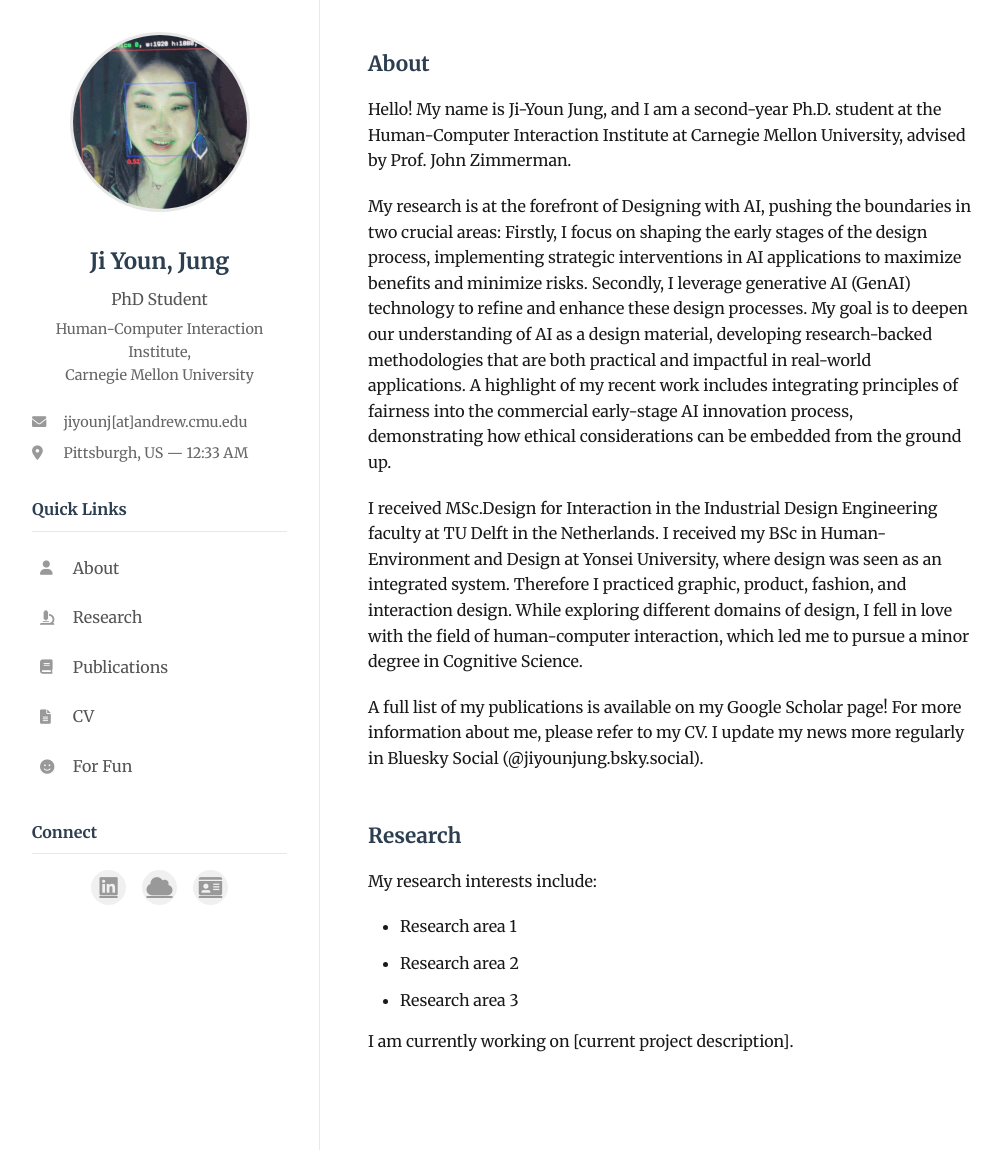
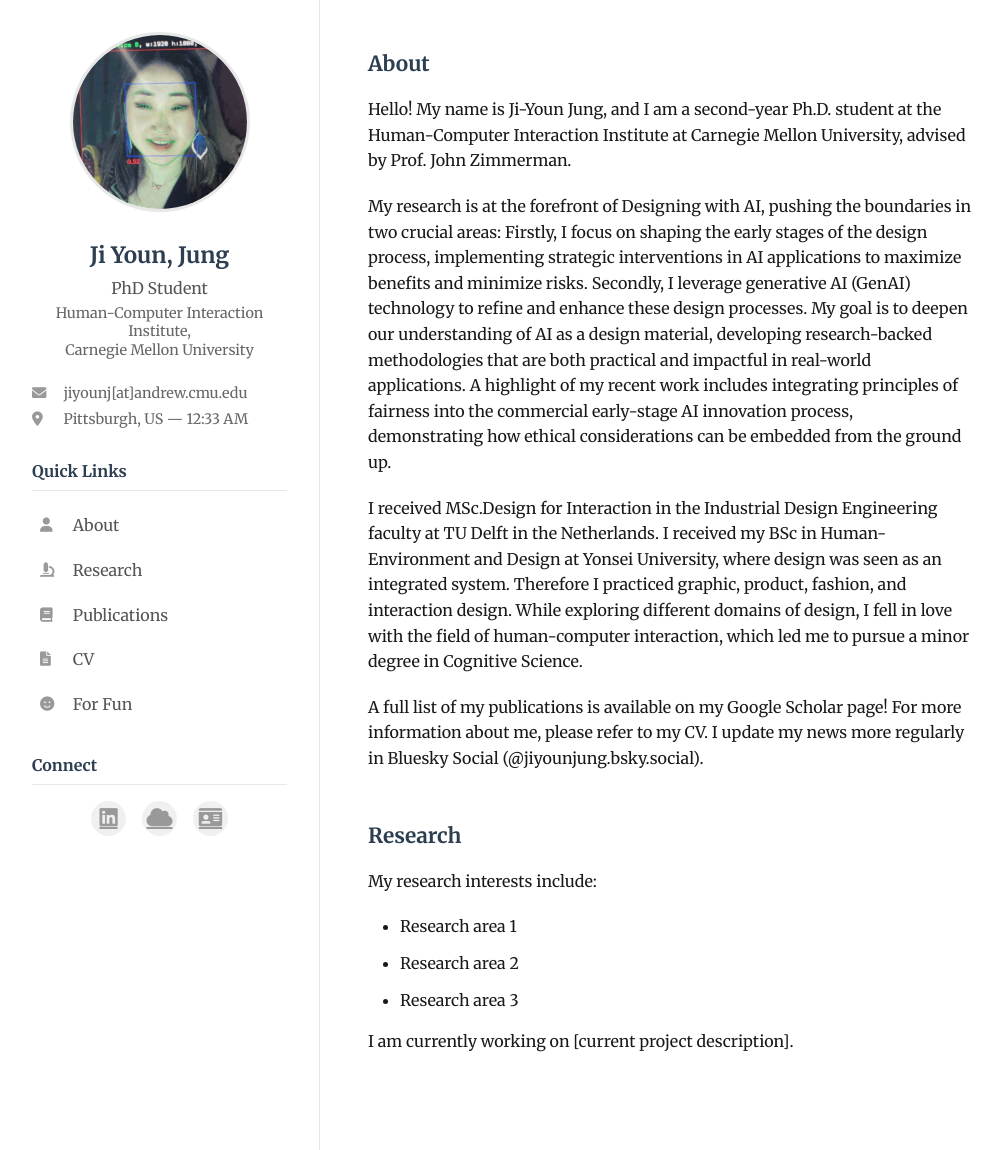
Before and after one commit to jiyoun-jung/jiyounjung, a Jekyll site: the page built from index.html, in a window 1280 px wide and 1150 px high. Shown: the whole window, without its empty margins (40-1041 px from the left). Built offline with Jekyll 4.4.1, drawn with Linux system fonts in a browser that asks for light colours; some web fonts are replaced.

Commit message:
side panel snag

```diff
--- a/_includes/head.html
+++ b/_includes/head.html
@@ -1,7 +1,7 @@
   <meta charset="UTF-8">
   <meta name="viewport" content="width=device-width, initial-scale=1.0">
   <title>{% if page.title %}{{ page.title }} — {% endif %}{{ site.title }}</title>
-  <link rel="stylesheet" href="{{ '/styles.css' | relative_url }}?v=2">
+  <link rel="stylesheet" href="{{ '/styles.css' | relative_url }}?v=3">
   <link href="https://cdnjs.cloudflare.com/ajax/libs/font-awesome/6.0.0/css/all.min.css" rel="stylesheet">
   <link href="https://fonts.googleapis.com/css2?family=Inter:wght@300;400;500;600;700&display=swap" rel="stylesheet">
   <link href="https://fonts.googleapis.com/css2?family=JetBrains+Mono:wght@300;400;500;600&display=swap" rel="stylesheet">
--- a/styles.css
+++ b/styles.css
@@ -46,6 +46,7 @@ body {
     height: 100vh;
     overflow-y: auto;
     border-right: 1px solid #e8e8e8;
+    line-height: 1.3;
 }
 
 .profile-section {
```
